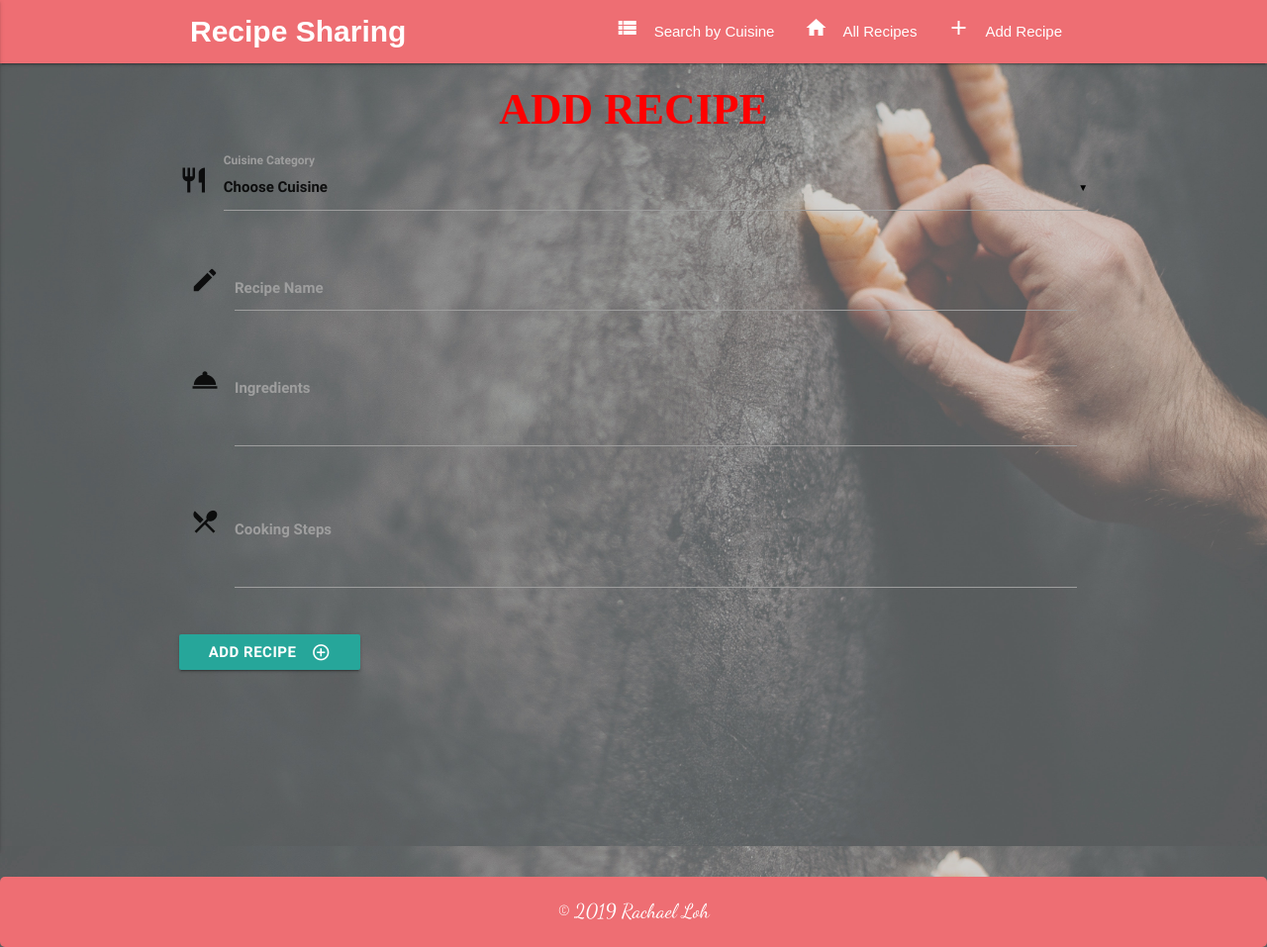
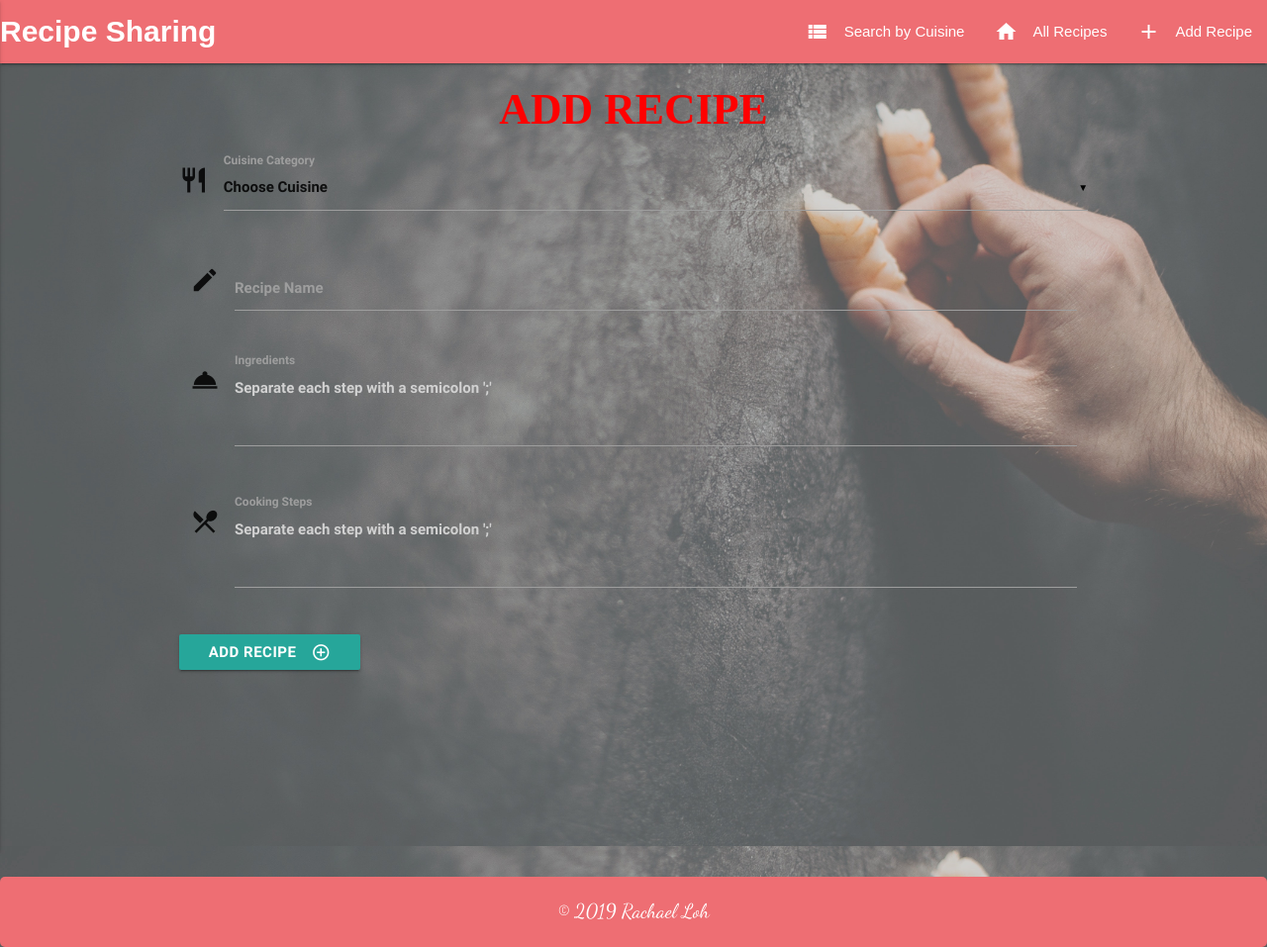
Before and after one commit to rachaelloh/dataCentric-Milestone-3, a Flask app: page /add_recipes in a window 1280 px wide. Shown: the whole page at 99% size. Run offline with Flask 2, Linux system fonts and the light colour scheme; data that the repository does not hold is empty; some libraries are stand-ins or nearby versions.

Commit message:
added placeholder in add recipe form.

```diff
--- a/templates/add.html
+++ b/templates/add.html
@@ -26,14 +26,14 @@
         <div class="row">
             <div class="input-field col s12">
                 <i class="material-icons prefix">room_service</i>
-                <textarea id="ingredients" name="ingredients" class="materialize-textarea"></textarea>
+                <textarea id="ingredients" name="ingredients" class="materialize-textarea" placeholder="Separate each step with a semicolon ';' "></textarea>
                 <label for="icon_telephone">Ingredients</label>
             </div>
         </div>
         <div class="row">
             <div class="input-field col s12">
                 <i class="material-icons prefix">restaurant_menu</i>
-                <textarea name="cooking_steps" id="cooking_steps" class="materialize-textarea"></textarea>
+                <textarea name="cooking_steps" id="cooking_steps" class="materialize-textarea" placeholder="Separate each step with a semicolon ';' "></textarea>
                 <label for="icon_telephone">Cooking Steps</label>
             </div>
         </div>
--- a/templates/index.html
+++ b/templates/index.html
@@ -14,8 +14,8 @@
 <body>
 
  <header>
- <nav class="nav-wrapper">
-    <div class="container">
+ <nav>
+    <div class="nav-wrapper">
       <a href="{{ url_for('get_recipes') }}" class="brand-logo">Recipe Sharing</a>
       <a href="#" data-activates="mobile-demo" class="button-collapse"><i class="material-icons">menu</i></a>
       <ul id="nav-mobile" class="right hide-on-med-and-down">
--- a/templates/view.html
+++ b/templates/view.html
@@ -16,7 +16,7 @@
             <li class="ingredients">
                 Ingredients:
                 <ol>
-                    {% for i in recipe.ingredients.split("\n") %}
+                    {% for i in recipe.ingredients.split(";") %}
                     <li><span> {{i}} </span></li>
                     {% endfor %}
                 </ol>
```
